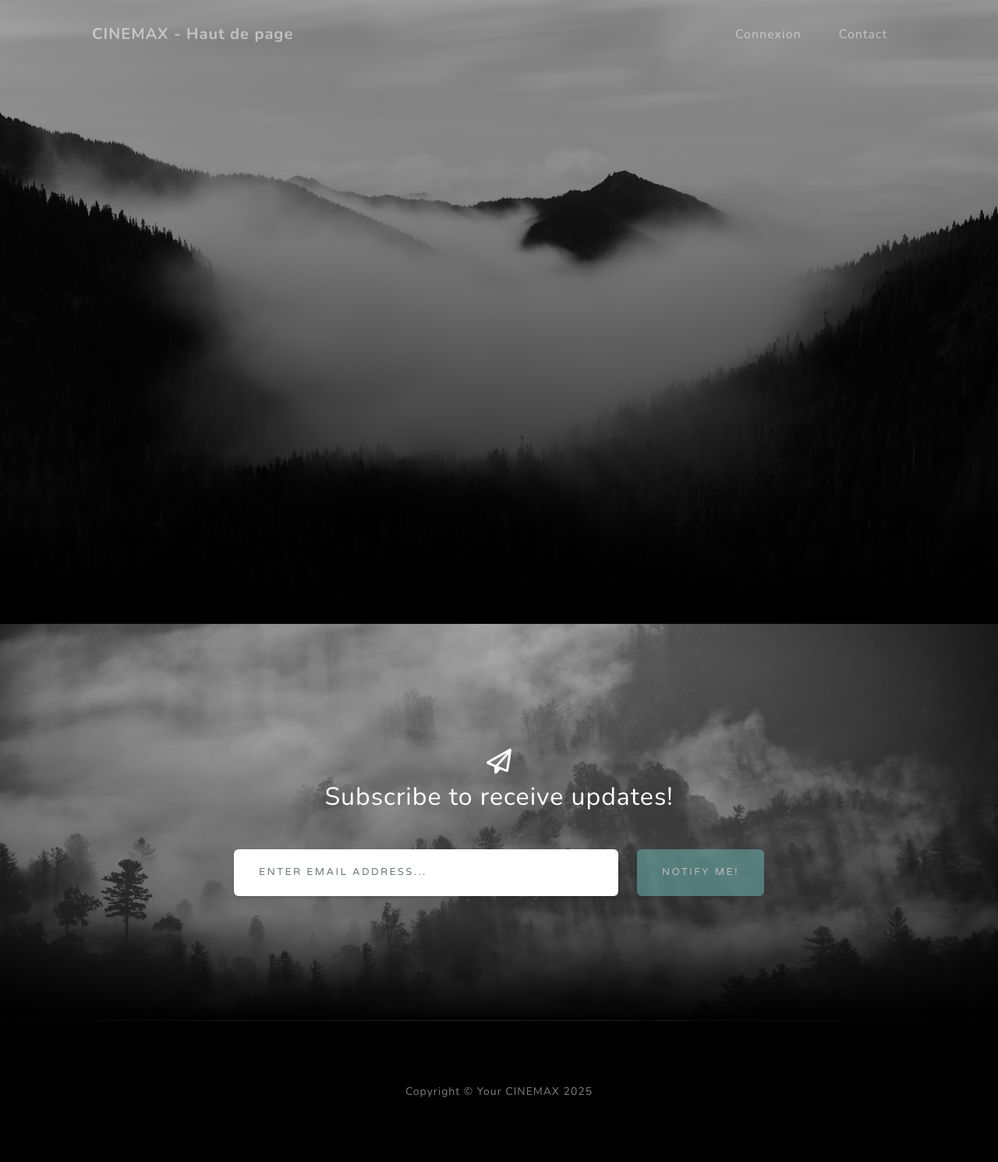
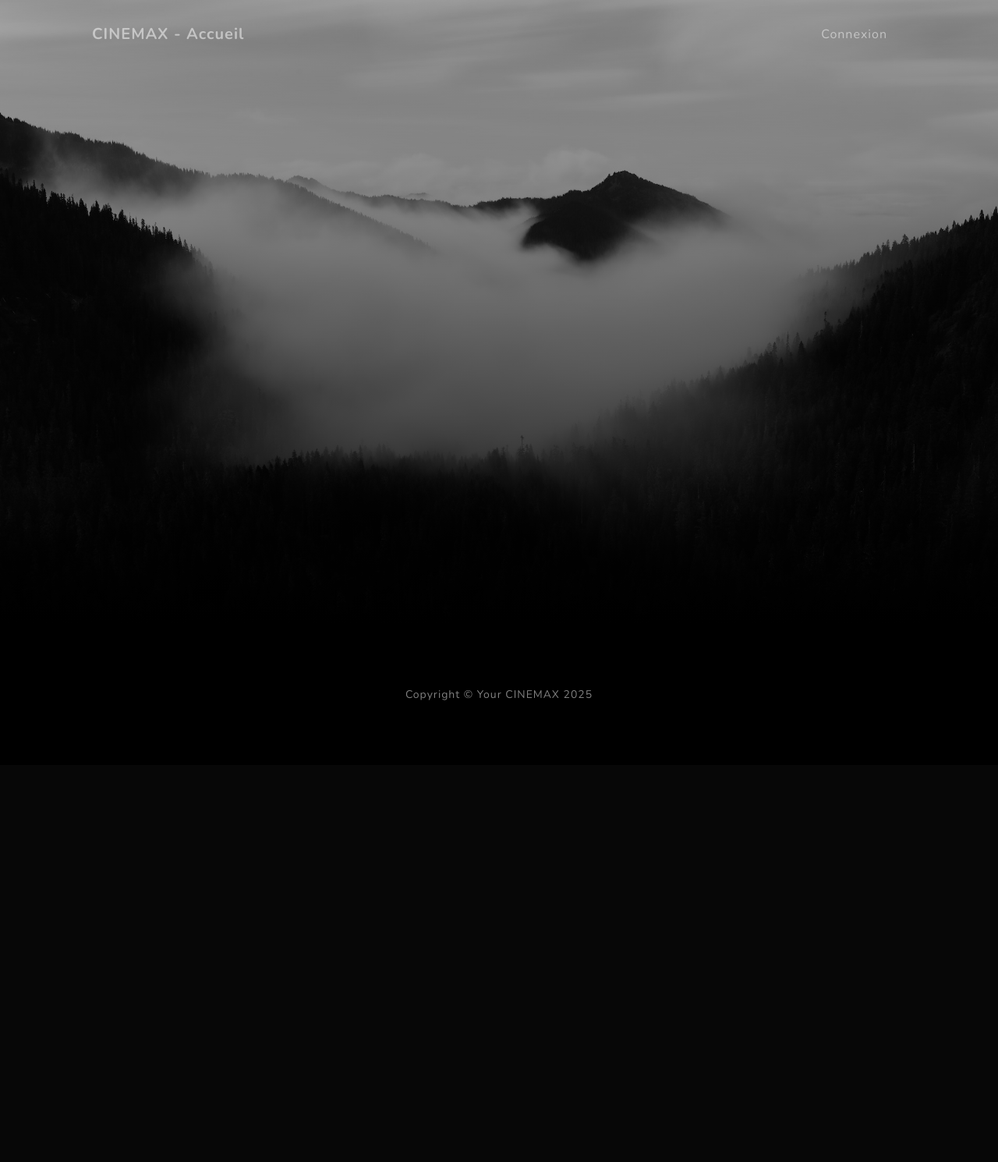
Before and after one commit to ollo25/cinema_projet_A_B_L_O, a PHP site: page /Inscription.php in a window 1280 px wide. Shown: the whole page at 78% size. After the commit the page ends 898 px from the top, so only its background shows below. Run offline with PHP 8.4, Linux system fonts and the light colour scheme; some libraries are stand-ins or nearby versions.

Commit message:
fix(all) les docs sont tous lier

```diff
--- a/Index Cinema/Inscription.php
+++ b/Index Cinema/Inscription.php
@@ -19,16 +19,14 @@
 <!-- Navigation-->
 <nav class="navbar navbar-expand-lg navbar-light fixed-top" id="mainNav">
     <div class="container px-4 px-lg-5">
-        <a class="navbar-brand" href="#page-top">CINEMAX - Haut de page</a>
+        <a class="navbar-brand" href="index.html">CINEMAX - Accueil </a>
         <button class="navbar-toggler navbar-toggler-right" type="button" data-bs-toggle="collapse" data-bs-target="#navbarResponsive" aria-controls="navbarResponsive" aria-expanded="false" aria-label="Toggle navigation">
             Menu
             <i class="fas fa-bars"></i>
         </button>
         <div class="collapse navbar-collapse" id="navbarResponsive">
             <ul class="navbar-nav ms-auto">
-                <li class="nav-item"><a class="nav-link" href="#about">Connexion</a></li>
-
-                <li class="nav-item"><a class="nav-link" href="#signup">Contact</a></li>
+                <li class="nav-item"><a class="nav-link" href="connexion.php">Connexion</a></li>
             </ul>
         </div>
     </div>
@@ -37,56 +35,18 @@
 <header class="masthead">
     <div class="container px-4 px-lg-5 d-flex h-100 align-items-center justify-content-center">
         <div class="d-flex justify-content-center">
+            <div class="text-center">
 
+
+
+            </div>
         </div>
     </div>
 </header>
 <!-- About-->
 <!-- Projects-->
 <!-- Signup-->
-<section class="signup-section" id="signup">
-    <div class="container px-4 px-lg-5">
-        <div class="row gx-4 gx-lg-5">
-            <div class="col-md-10 col-lg-8 mx-auto text-center">
-                <i class="far fa-paper-plane fa-2x mb-2 text-white"></i>
-                <h2 class="text-white mb-5">Subscribe to receive updates!</h2>
-                <!-- * * * * * * * * * * * * * * *-->
-                <!-- * * SB Forms Contact Form * *-->
-                <!-- * * * * * * * * * * * * * * *-->
-                <!-- This form is pre-integrated with SB Forms.-->
-                <!-- To make this form functional, sign up at-->
-                <!-- https://startbootstrap.com/solution/contact-forms-->
-                <!-- to get an API token!-->
-                <form class="form-signup" id="contactForm" data-sb-form-api-token="API_TOKEN">
-                    <!-- Email address input-->
-                    <div class="row input-group-newsletter">
-                        <div class="col"><input class="form-control" id="emailAddress" type="email" placeholder="Enter email address..." aria-label="Enter email address..." data-sb-validations="required,email" /></div>
-                        <div class="col-auto"><button class="btn btn-primary disabled" id="submitButton" type="submit">Notify Me!</button></div>
-                    </div>
-                    <div class="invalid-feedback mt-2" data-sb-feedback="emailAddress:required">An email is required.</div>
-                    <div class="invalid-feedback mt-2" data-sb-feedback="emailAddress:email">Email is not valid.</div>
-                    <!-- Submit success message-->
-                    <!---->
-                    <!-- This is what your users will see when the form-->
-                    <!-- has successfully submitted-->
-                    <div class="d-none" id="submitSuccessMessage">
-                        <div class="text-center mb-3 mt-2 text-white">
-                            <div class="fw-bolder">Form submission successful!</div>
-                            To activate this form, sign up at
-                            <br />
-                            <a href="https://startbootstrap.com/solution/contact-forms">https://startbootstrap.com/solution/contact-forms</a>
-                        </div>
-                    </div>
-                    <!-- Submit error message-->
-                    <!---->
-                    <!-- This is what your users will see when there is-->
-                    <!-- an error submitting the form-->
-                    <div class="d-none" id="submitErrorMessage"><div class="text-center text-danger mb-3 mt-2">Error sending message!</div></div>
-                </form>
-            </div>
-        </div>
-    </div>
-</section>
+
 <!-- Contact-->
 <!-- Footer-->
 <footer class="footer bg-black small text-center text-white-50"><div class="container px-4 px-lg-5">Copyright &copy; Your CINEMAX 2025</div></footer>
```
Also changed, not shown: Index Cinema/connexion.php (+4 -4 lines).
